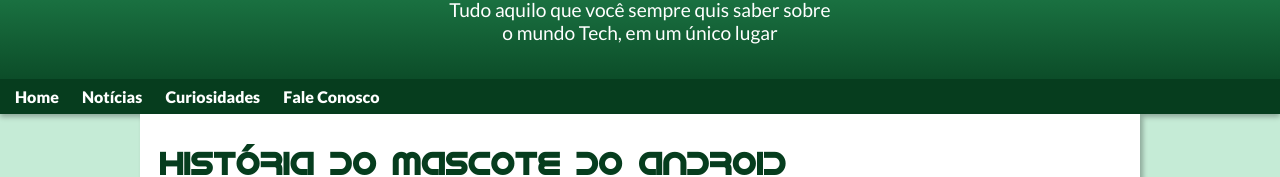
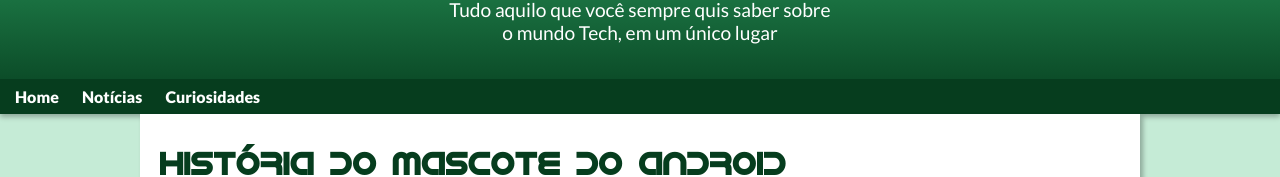
Before and after one commit to DaviAUJ/projeto-android, a plain HTML site: page index.html in a window 1280 px wide. Shown: the part 123-300 px from the top of the page. Drawn offline with Linux system fonts and the light colour scheme.

Commit message:
retirado botão

```diff
--- a/index.html
+++ b/index.html
@@ -17,7 +17,6 @@
             <a href="#" class="button">Home</a>
             <a href="#" class="button">Notícias</a>
             <a href="#" class="button">Curiosidades</a>
-            <a href="#" class="button">Fale Conosco</a>
         </nav>
     </header>
 
```
